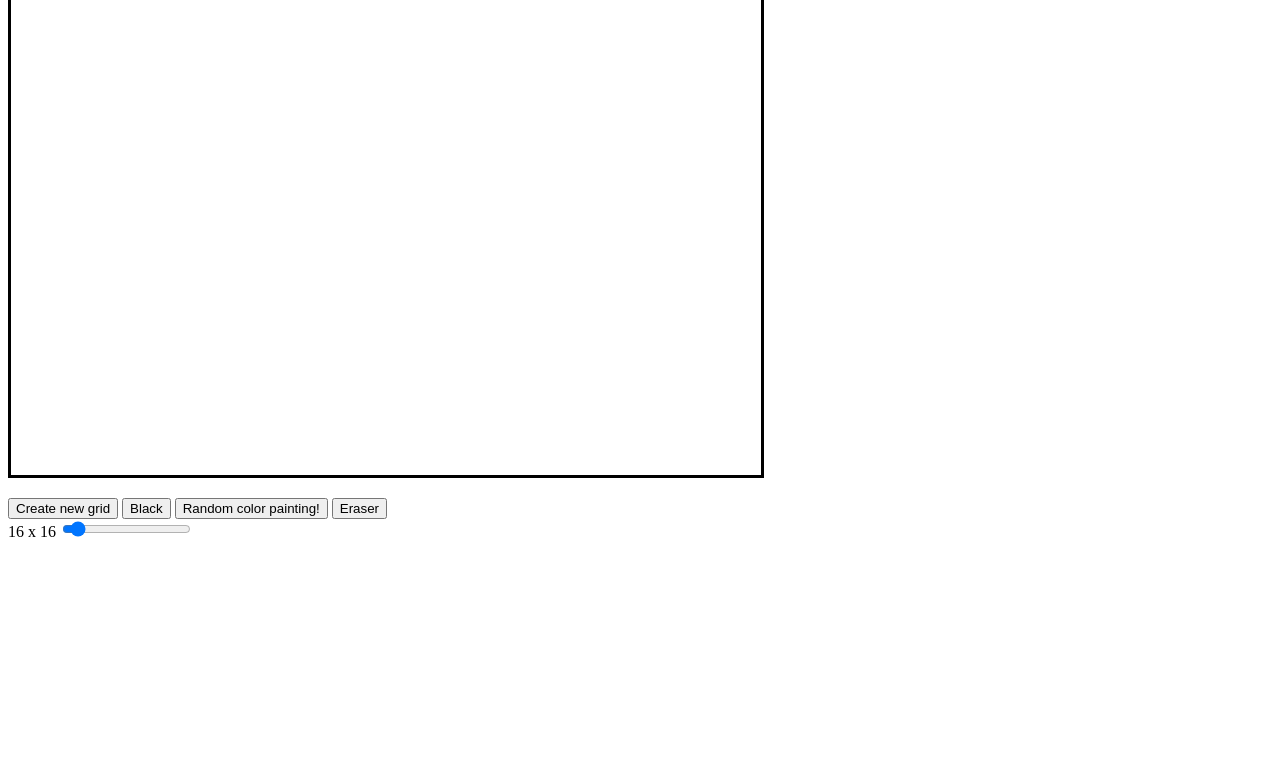
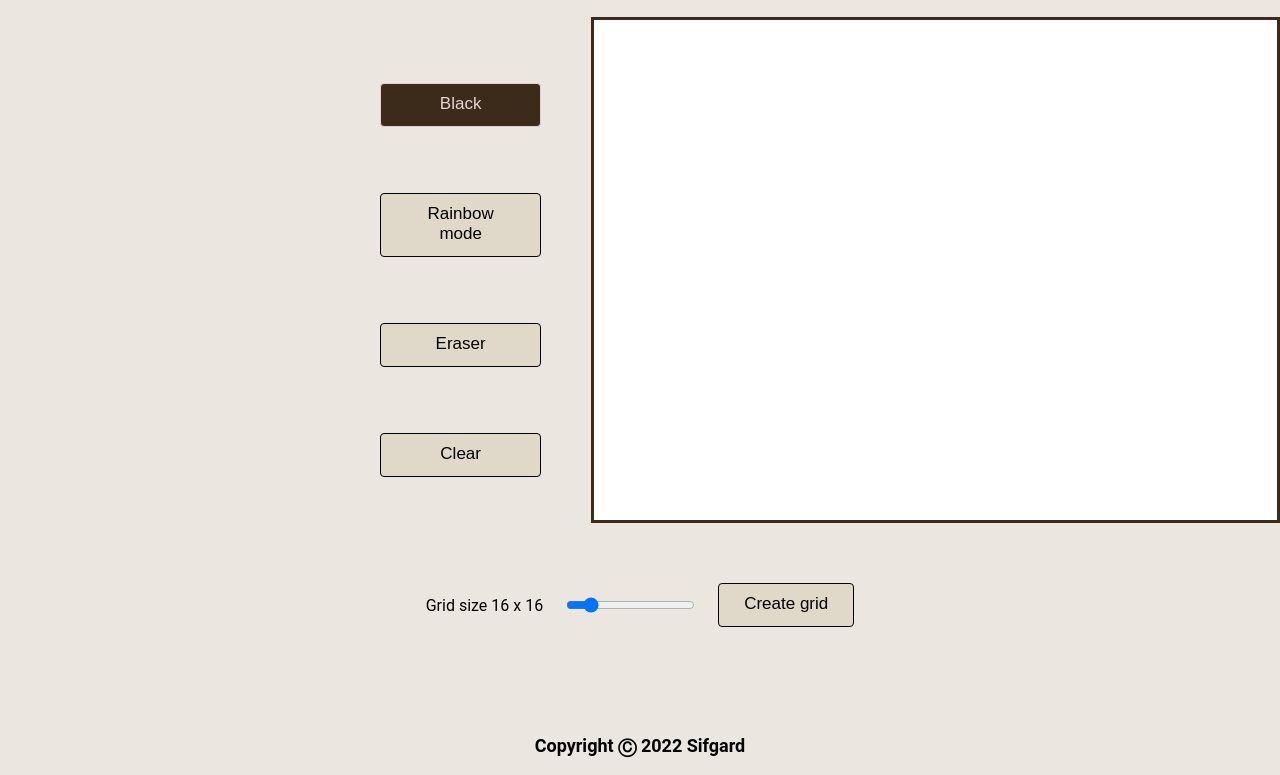
Before and after one commit to Oscar-Calderon/etch-a-sketch, a plain HTML site: page index.html in a window 1280 px wide. Shown: the part 108-883 px from the top of the page. Before the commit the page ends 800 px from the top, so only its background shows below. Drawn offline with Linux system fonts and the light colour scheme.

Commit message:
Refactor code and add final styles to website.

```diff
--- a/index.html
+++ b/index.html
@@ -1,5 +1,6 @@
 <!DOCTYPE html>
 <html lang="en">
+
 <head>
     <meta charset="UTF-8">
     <meta http-equiv="X-UA-Compatible" content="IE=edge">
@@ -7,17 +8,27 @@
     <title>Etch-a-sketch</title>
     <link rel="stylesheet" href="styles.css">
     <script src="main.js" defer></script>
+
 <body ondragstart="return false;" ondrop="return false;">
     <h1>Sketchpad</h1>
-    <div class="sketch-grid">
+    <div class="sketchpad">
+        <div class="buttons-for-grid">
+            <button id="black" class="color-btn active" onclick="colorSquare()">Black</button>
+            <button id="rColor" class="color-btn" onclick="colorSquare()">Rainbow mode</button>
+            <button id="white" class="color-btn" onclick="colorSquare()">Eraser</button>
+            <button onclick="clearGrid()">Clear</button>
+        </div>
+        <div class="sketch-grid">
+        </div>
     </div>
-    <div class="buttons-for-grid">
-        <button onclick="startAgain()">Create new grid</button>
-        <button id="black" class="color-btn" onclick="colorSquare()">Black</button>
-        <button id="rColor" class="color-btn"onclick="colorSquare()">Random color painting!</button>
-        <button id="white" class="color-btn"onclick="colorSquare()">Eraser</button>
+    <div class="slider-section">
+        <label for="slider">Grid size 16 x 16</label>
+        <input type="range" id="slider" min="10" max="50" value="16" oninput=slide()>
+        <button onclick="startAgain()">Create grid</button>
     </div>
-    <label for="slider">16 x 16</label>
-    <input type="range" id="slider" min="10" max="100" value="16" oninput=slide()>
+    <div class="footer">
+        <p>Copyright Ⓒ 2022 Sifgard</p>
+    </div>
 </body>
+
 </html>
--- a/main.js
+++ b/main.js
@@ -1,47 +1,42 @@
 let sketchGrid = document.querySelector(".sketch-grid");
+let body = document.body;
 let gridSquares;
 let isDrawing = false;
 let colorPicked = "black";
 let gridSize = 16;
 
 
-/*console.log(slider.value);
-slider.addEventListener("change", () => {
-    //console.log(slider.value);
-    gridSize = slider.value; // esto me esta dando el valor del slider
-});
-*/
-
 function slide() {
     let slider = document.getElementById("slider");
-    document.querySelectorAll("label")[0].innerText = slider.value + " x " + slider.value;
+    document.querySelectorAll("label")[0].innerText = "Grid size " + slider.value + " x " + slider.value;
     gridSize = slider.value;
-    // startAgain(); Esto es para que se cree la grilla altiro
-  }
+};
 
 //Initiliazing grid state
 populateGrid(gridSize);
-colorSquare(colorPicked)
 
 buttons = document.querySelectorAll(".color-btn");
 buttons.forEach((button) => {
-    button.addEventListener("click", (e) => {
-        changeColor(e.target.id)
-        colorSquare(colorPicked)
-    })
-})
+    button.addEventListener("click", clickButton)
+});
 
+function clickButton(e) {
+    changeColor(e.target.id)
+    colorSquare(colorPicked)
+    buttons.forEach((button) => button.classList.remove("active"));
+    e.target.classList.add("active");
+};
 
 
 function changeColor(colorID) {
     colorPicked = colorID;
-}
+};
 
 function colorSquare(color) {
     gridSquares.forEach((square) => {
         square.addEventListener("mousedown", () => {
             isDrawing = true;
-        })
+        });
         square.addEventListener("mouseover", () => {
             if (isDrawing === true) {
                 if (color === 'rColor') {
@@ -52,12 +47,12 @@ function colorSquare(color) {
                     square.style.backgroundColor = color;
                 }
             }
-        })
-        square.addEventListener("mouseup", () => {
+        });
+        body.addEventListener("mouseup", () => {
             isDrawing = false;
-        })
-    })
-}
+        });
+    });
+};
 
 function populateGrid(size) {
     sketchGrid.style.gridTemplateColumns = `repeat(${size} , 1fr)`;
@@ -65,72 +60,23 @@ function populateGrid(size) {
     for (let i = 0; i < (size * size); i++) {
         let div = document.createElement("div");
         div.classList.add("square")
-        //div.textContent = i + 1;
         sketchGrid.appendChild(div);
     }
     gridSquares = document.querySelectorAll(".square");
-}
+    colorSquare(colorPicked);
+};
 
-function resetGrid() {
+function clearGrid() {
+    gridSquares.forEach((square) => {
+        square.style.backgroundColor = "white";
+    })
+};
+
+function startAgain() {
     while (sketchGrid.firstChild) {
         sketchGrid.removeChild(sketchGrid.lastChild);
     }
-    colorPicked = "black";
-}
+    populateGrid(gridSize);
+};
 
-function startAgain() {
-    resetGrid();
-    populateGrid(gridSize);
-    colorSquare(colorPicked)
-    /*let val = $this.previousElementSibling.value;
-    if (val === '0' || val >= 50) { //si es 0 o mayor a 100, no deberia crear la grilla
-        console.log('no input');//Poner mensaje que no se puede generar la grilla
-    } else { // si es valido el tamaño, generar la grilla, o sea, correr populateGrid
-        console.log(val);
-        resetGrid();
-        populateGrid(val);
-        colorSquare(colorPicked)
-    }
-    */
-}
-
-
-/*
-function colorMeDefault(){
-    //let gridSquares = document.querySelectorAll(".square");
-    gridSquares.forEach((square) => {
-        //square.removeEventListener("mouseover", colorMeDefault);
-        square.addEventListener("mousedown", () => {
-            isDrawing = true;
-        })
-        square.addEventListener("mousemove", () => {
-            if(isDrawing === true){
-                square.style.backgroundColor = "black";
-            }
-        })
-        square.addEventListener("mouseup", () => {
-            isDrawing = false;
-        })
-    })
-}
-
-function eraser(){
-    //let gridSquares = document.querySelectorAll(".square");
-    gridSquares.forEach((square) => {
-        square.addEventListener("mouseover", () => {
-            square.style.backgroundColor = "white";
-        })
-    })
-}
-
-function colorMeRandom(){
-    //let gridSquares = document.querySelectorAll(".square");
-    gridSquares.forEach((square) => {
-        //square.removeEventListener("mouseover", colorMeDefault);
-        let randomColor = Math.floor(Math.random()*16777215).toString(16);
-        square.addEventListener("mouseover", () => {
-        square.style.backgroundColor = "#" + randomColor;
-        })
-    })
-}
-*/
+// Solucionar tema event listeners y funcion colorSquare. Laguea el pc porque se agregan cada vez que clickeas un boton
--- a/styles.css
+++ b/styles.css
@@ -1,14 +1,71 @@
+h1{
+    text-align: center;
+    font-size: 50px;
+    color: #3C2B1B;
+}
+
+body{
+    display: flex;
+    flex-direction: column;
+    margin: 0;
+    background-color: #ebe6df;
+    font-family: 'Roboto', sans-serif;
+}
+
 .sketch-grid{
     border-style: solid;
+    border-color: #3C2B1B;
     display: grid;
-    width: 750px;
+    width: 700px;
     height: 500px;
     margin-bottom: 20px;
+    margin-right: auto;
+    background-color: white;
 }
 
-/*
-.square {
-    border-style: solid;
-    border-width: thin;
+.sketchpad{
+    display: flex;
 }
-*/
+
+.buttons-for-grid{
+    display: flex;
+    flex-direction: column;
+    margin-left: 380px;
+    justify-content: space-evenly;
+    padding-right: 50px;
+}
+
+button{
+    font-size: 17px;
+    border-radius: 4px;
+    border: 1px solid;
+    padding: 10px 25px 12px;
+    background-color: #e0d9ca;
+    transition-duration: 0.3s;
+}
+
+button:hover{
+    background-color: #9e9082;
+}
+
+.active{
+    background-color: #3C2B1B;
+    color: rgb(231, 210, 210);
+}
+
+
+.slider-section{
+    display: flex;
+    justify-content: center;
+    align-items: center;
+    gap: 21px;
+    margin-top: 40px;
+}
+
+.footer {
+    margin-top: auto;
+    padding-top: 90px;
+    text-align: center;
+    font-size: 18px;
+    font-weight: bold;
+}
```
